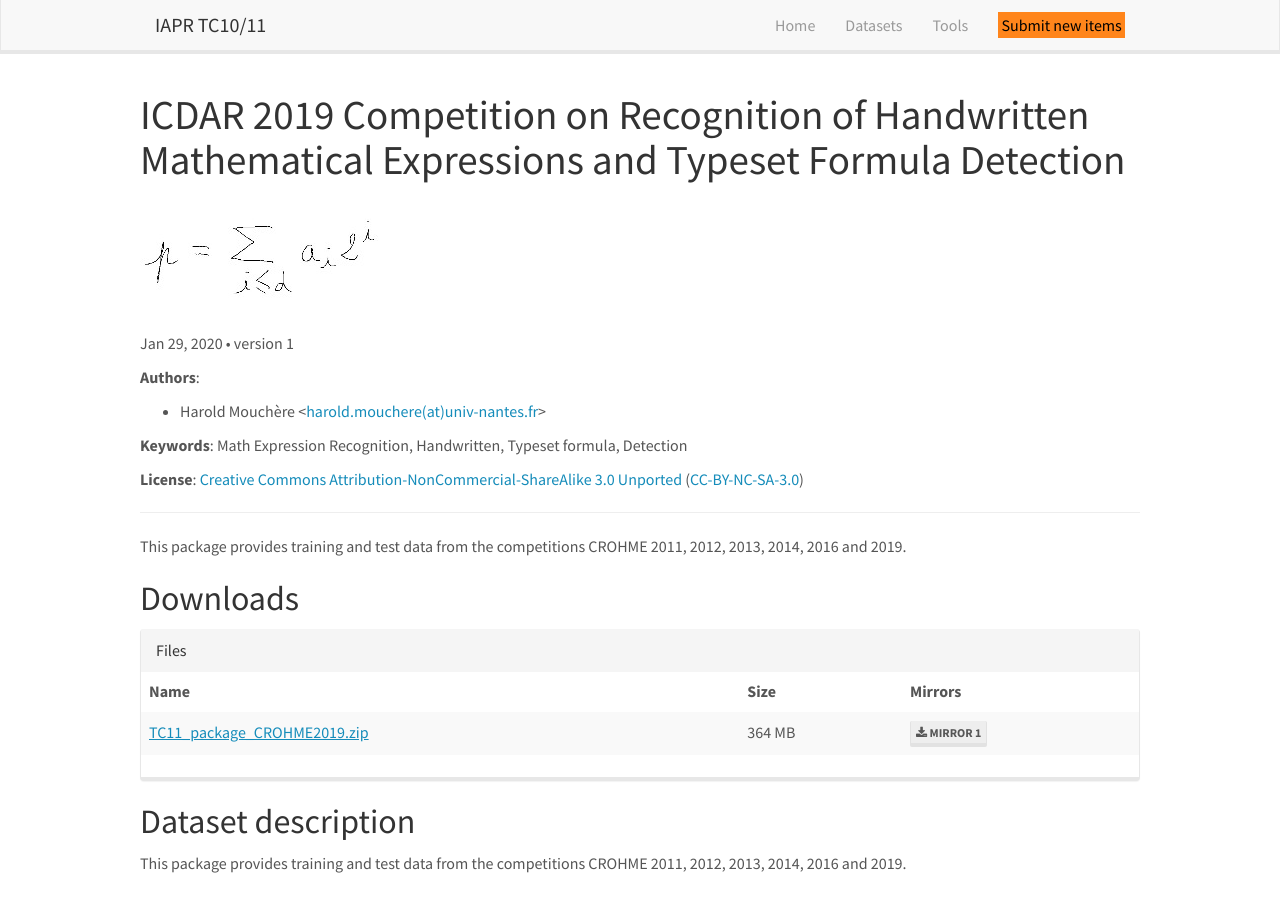
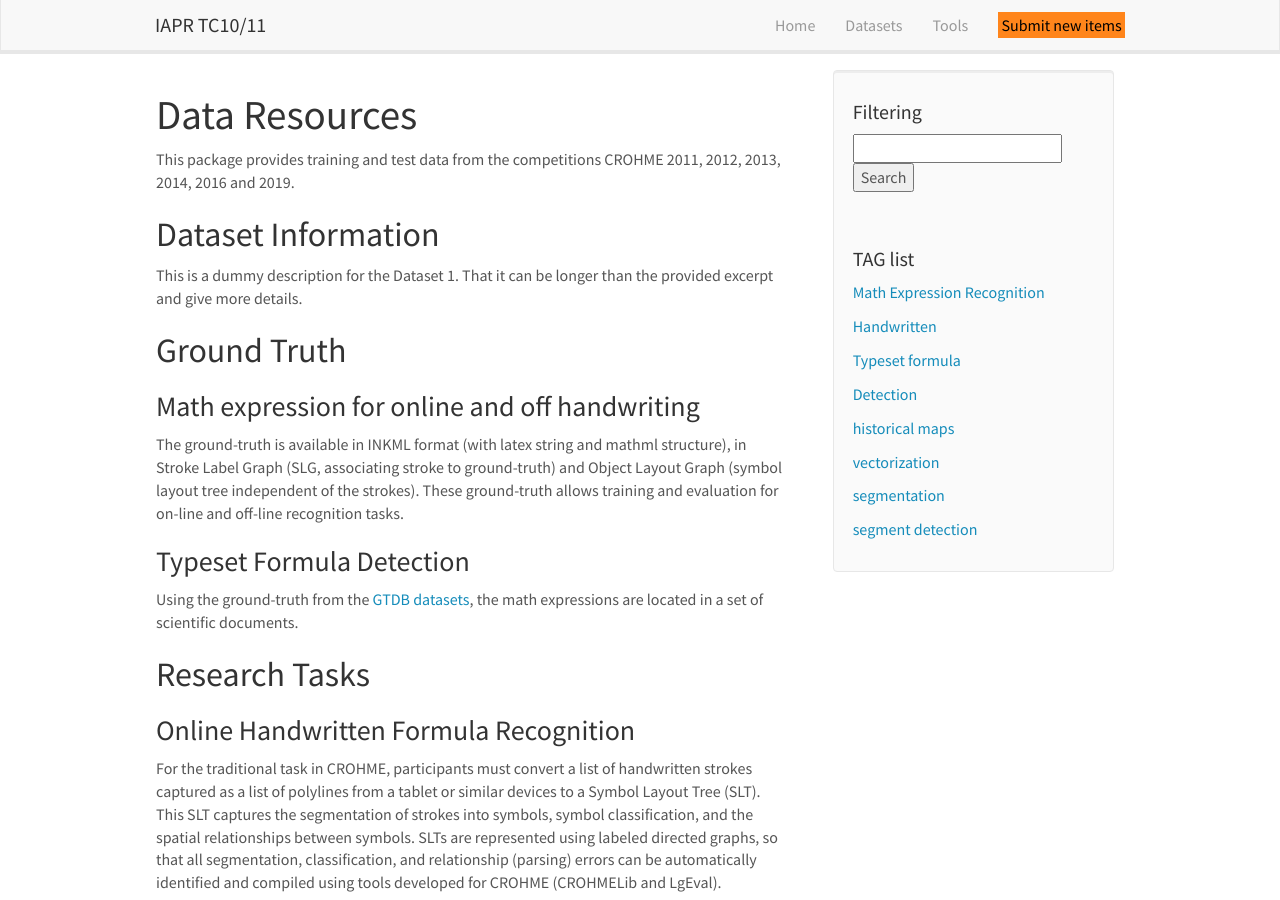
Before and after one commit to TC101-demo/TC101-demo.github.io, a Jekyll site: the page built from _dataset_collection/ICDAR2019-CROHME-TDF_1.md, in a window 1280 px wide and 900 px high. Built offline with Jekyll 4.4.1, drawn with Linux system fonts in a browser that asks for light colours; nearby versions of some CDN libraries.

Commit message:
Allow TAG filtering in the datasets

```diff
--- a/_dataset_collection/ICDAR2019-CROHME-TDF_1.md
+++ b/_dataset_collection/ICDAR2019-CROHME-TDF_1.md
@@ -34,12 +34,11 @@ downloads:
       dl_size: '364 MB'
       description: 'Zip file with data, tools and papers'
 thumbnail: 'images/ICDAR2019-CROHME-TDF_1/146.jpg'
-# First paragraph by default, should we keep this?
-excerpt_separator: <!--more-->
+dataset_id: 'crohme19'
+abstract: 'This package provides training and test data from the competitions CROHME 2011, 2012, 2013, 2014, 2016 and 2019.'
 ---
 
 This package provides training and test data from the competitions CROHME 2011, 2012, 2013, 2014, 2016 and 2019.
-<!--more-->
 
 ## Dataset Information
 
--- /dev/null
+++ b/_includes/search.html
@@ -0,0 +1,30 @@
+<div class="well">
+<h4>Filtering</h4>
+
+
+
+{% assign topics = "" | split: ',' %}
+{% for dataset in site.dataset_collection %}
+    {% if dataset.keywords %}
+        {% assign topics = topics | push: dataset.keywords %}
+    {% endif %}
+{% endfor %}
+{% assign topics = topics | uniq %}
+
+<form action="{{ site.baseurl }}/datasets/" method="get">
+  <input type="text" name="q">
+  <input type="submit" value="Search">
+</form>
+
+<br>
+<br>
+
+<h4>TAG list</h4>
+
+{% for tag in topics %}
+<p><a href="{{ site.url }}{{ site.baseurl }}?tag={{tag}}">{{ tag }}</a></p>
+{% endfor %}
+
+
+
+</div>
--- a/_layouts/dataset.html
+++ b/_layouts/dataset.html
@@ -1,101 +1,12 @@
 ---
 layout: default
 ---
-<article class="post" itemscope itemtype="http://schema.org/BlogPosting">
 
-  <header class="post-header">
-    <h1 class="post-title" itemprop="name headline">{{ page.title }}</h1>
-    {% if page.thumbnail %}
-    <img src="{{page.thumbnail | relative_url}}" class="img-fluid" alt="Dataset illustration">
-    {% endif %}
-    <p class="post-meta">
-          <time datetime="{{ page.submission_date | date_to_xmlschema }}"
-              itemprop="datePublished">{{ page.submission_date | date: "%b %-d, %Y" }}
-        </time> •
-        version <span itemprop="version">{{ page.version }}</span>
-    </p>
-    <p class="post-meta">
-    <b>Authors</b>:
-      <ul>
-        {% for author in page.authors %}
-        <li>
-        <span itemprop="author" itemscope itemtype="http://schema.org/Person">
-          {% if author.name %}<span itemprop="name">{{ author.name }}</span>{% endif %}
-          {% if author.email %}&lt;<a href="mailto:{{ author.email | escape }}"><span itemprop="email">{{ author.email }}</span></a>&gt;{% endif %}
-          {% if autor.affiliation %}<span>{{ author.affiliation }}</span>{% endif %}
-          {% if author.website %}[<a href="{{ author.website | escape }}"><span>website</span></a>]{% endif %}
-          {% if author.orcid %}[<a href="https://orcid.org/{{ author.orcid }}"><span>orcid</span></a>]{% endif %}
-        </span>
-        </li>
-        {% endfor %}
-      </ul>
-    </p>
-    {% if page.keywords %}
-    <p class="post-meta">
-    <b>Keywords</b>: <span itemprop="keywords">{{ page.keywords | array_to_sentence_string: "" }}</span>
-    </p>
-    {% endif %}
-    {% if page.license %}
-    <p class="post-meta">
-     <b>License</b>: <a href="{{ page.license.url_terms }}"><span itemprop="license">{{ page.license.name }}</span></a>
-      {% if page.license.identifier %}
-      (<a href="https://spdx.org/licenses/{{ page.license.identifier }}.html"><span>{{ page.license.identifier }}</span></a>)
-      {% endif %}
-    </p>
-    {% endif %}
-    {% if page.excerpt %}
-    <hr/>
-      <span itemprop="abstract">{{ page.excerpt }}</span>
-    {% endif %}
-  </header>
+  <div id="datasetid" class="col-sm-8">
+        <h1>Data Resources</h1>
 
-  {% if page.downloads %}
-  <!-- DOWNLOAD TABLE BEGIN -->
-  <h2>Downloads</h2>
-  <div class="panel panel-default" id="files">
-    <div class="panel-heading">
-        Files
-    </div>
-    <div>
-    <table class="table table-striped">
-      <thead>
-        <tr class="">
-          <th>Name</th>
-          <th>Size</th>
-          <th>Mirrors</th>
-        </tr>
-      </thead>
-      <tbody>
-        {% for file in page.downloads %}
-        <tr>
-          <td>
-            <a class="filename" href="{{ file.urls[0] }}">{{ file.filename }}</a>
-            {% if file.md5sum %}
-            <br><small class="text-muted nowrap">md5:{{ file.md5sum }} <i class="fa fa-question-circle text-muted" title="This is the file fingerprint (MD5 checksum), which can be used to verify the file integrity."></i></small>
-            {% endif %}
-          </td>
-          <td class="nowrap">{% if file.dl_size %}{{ file.dl_size }}{% endif %}</td>
-          <td><span>
-            {% assign url_counter = 0 %}
-            {% for url_mirror in file.urls %}
-            {% assign url_counter = url_counter | plus: 1 %}
-            <a class="btn btn-xs btn-default" href="{{ url_mirror }}"><i class="fa fa-download"></i> Mirror {{ url_counter }}</a></span>
-            {% endfor %}
-          </td>
-        </tr>
-        {% endfor %}
-      </tbody>
-      </table>
-    </div>
+	{{ content }}
   </div>
-  {% endif %}
-  <!-- DOWNLOAD TABLE END -->
-
-
-
-  <div class="post-content" itemprop="articleBody">
-    <h2>Dataset description</h2>
-    {{ content }}
+  <div id="searchid" class="col-sm-4" >
+	{% include search.html %}
   </div>
-
-</article>
```
Also changed, not shown: _dataset_collection/MapSeg21_1.md (+3 -2 lines), _pages/datasets.html (+71 -39 lines), css/main.scss (line endings or trailing spaces).
